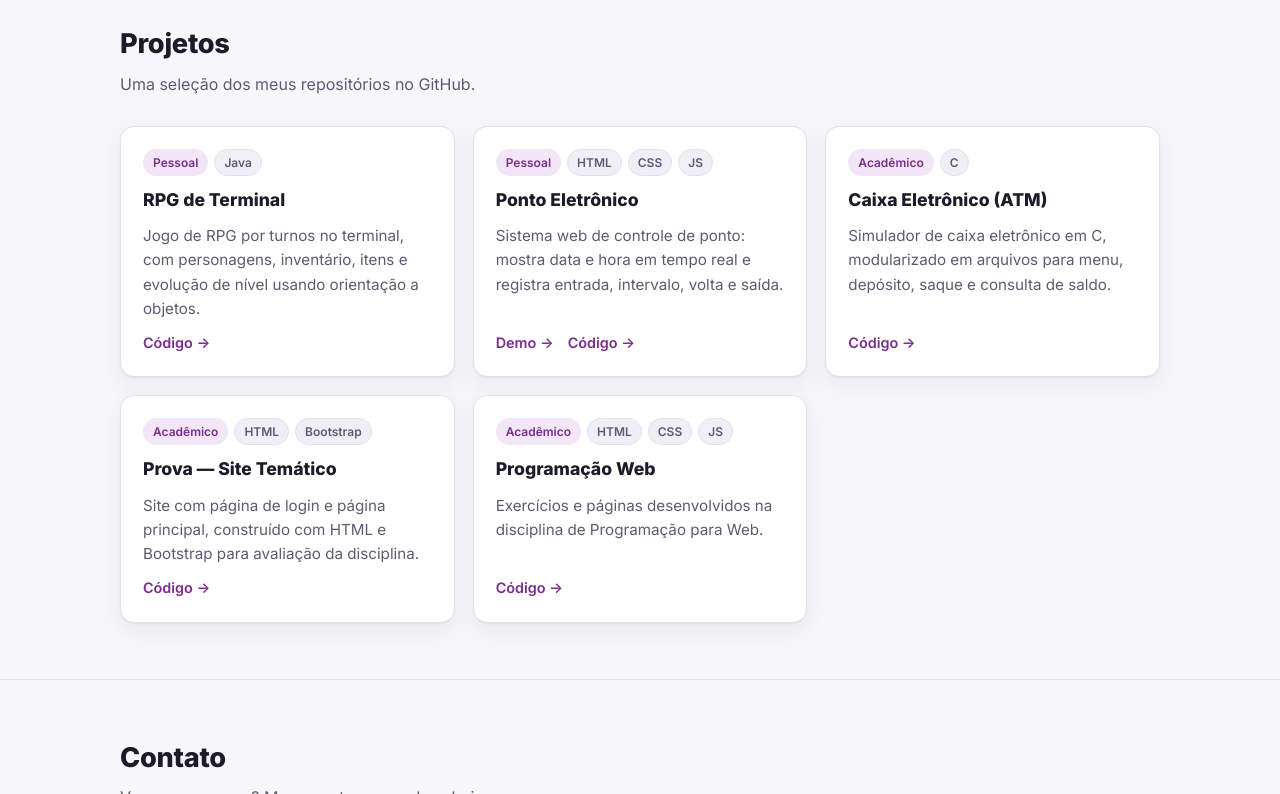
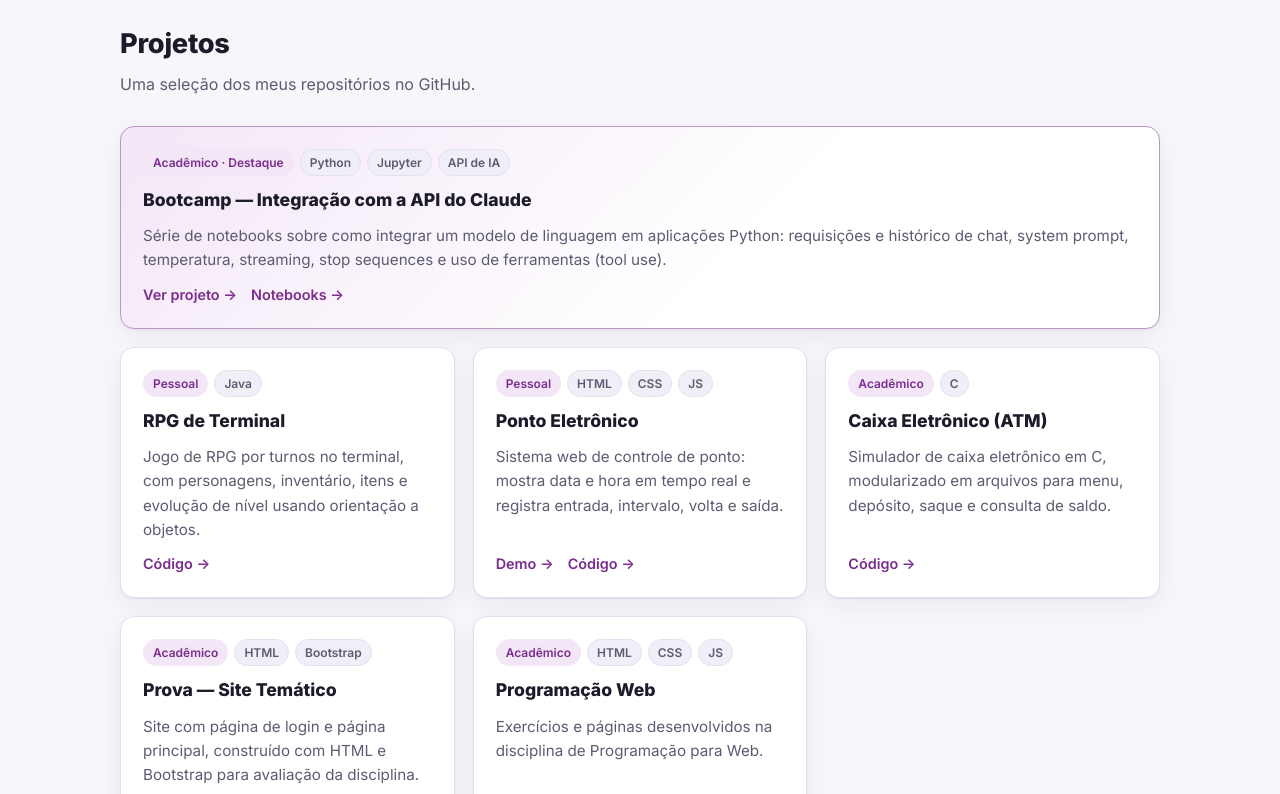
Before and after one commit to MarcellinhoHM/PortfolioHUB, a plain HTML site: page index.html in a window 1280 px wide. Shown: the part 820-1614 px from the top of the page. Drawn offline with Linux system fonts and the light colour scheme.

Commit message:
feat(academicos): adiciona projeto do bootcamp de integração com a API do Claude
Inclui os notebooks de requisições, system prompt, temperatura,
streaming e tool use, com README, requirements.txt e .env.example.
As saídas do pip foram removidas para não expor caminhos locais.

```diff
--- a/index.html
+++ b/index.html
@@ -83,6 +83,20 @@
         <p class="section-sub">Uma seleção dos meus repositórios no GitHub.</p>
 
         <div class="grid">
+          <article class="card featured">
+            <div class="tag-row"><span class="tag cat">Acadêmico · Destaque</span><span class="tag">Python</span><span class="tag">Jupyter</span><span class="tag">API de IA</span></div>
+            <h3>Bootcamp — Integração com a API do Claude</h3>
+            <p>
+              Série de notebooks sobre como integrar um modelo de linguagem em aplicações Python:
+              requisições e histórico de chat, system prompt, temperatura, streaming,
+              stop sequences e uso de ferramentas (tool use).
+            </p>
+            <div class="links">
+              <a href="https://github.com/MarcellinhoHM/PortfolioHUB/tree/main/projetos-academicos/bootcamp-claude-api" target="_blank" rel="noopener">Ver projeto →</a>
+              <a href="https://github.com/MarcellinhoHM/PortfolioHUB/tree/main/projetos-academicos/bootcamp-claude-api/notebooks" target="_blank" rel="noopener">Notebooks →</a>
+            </div>
+          </article>
+
           <article class="card">
             <div class="tag-row"><span class="tag cat">Pessoal</span><span class="tag">Java</span></div>
             <h3>RPG de Terminal</h3>
--- /dev/null
+++ b/projetos-academicos/bootcamp-claude-api/requirements.txt
@@ -0,0 +1,3 @@
+anthropic>=0.40
+python-dotenv>=1.0
+ipykernel
```
Also changed, not shown: projetos-academicos/README.md, projetos-academicos/bootcamp-claude-api/README.md (added), 6 other files.
